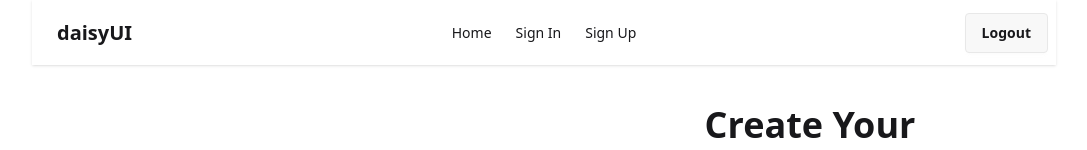
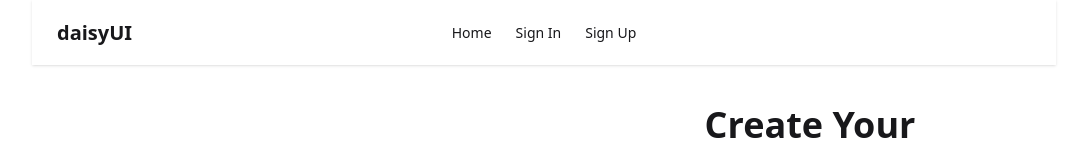
Before and after one commit to aspinchakma/signin-signup-page-using-firebase, a React (Vite) app: page /signup in a window 1280 px wide. Shown: the top 150 px of the page, without its empty margins (96-1183 px from the left). Built offline with nearby package versions, Linux system fonts and the light colour scheme.

Commit message:
seupt userinfo

```diff
--- a/src/Components/Header.jsx
+++ b/src/Components/Header.jsx
@@ -2,7 +2,8 @@ import { signOut } from "firebase/auth";
 import { NavLink } from "react-router-dom";
 import auth from "../firebase_init";
 
-const Header = () => {
+const Header = ({ userInfo }) => {
+  console.log(userInfo);
   const links = (
     <>
       <li>
@@ -56,9 +57,17 @@ const Header = () => {
         <ul className="menu menu-horizontal px-1">{links}</ul>
       </div>
       <div className="navbar-end">
-        <a onClick={handleLogOut} className="btn">
-          Logout
-        </a>
+        {userInfo ? (
+          <div>
+            {" "}
+            <p>Welcome, </p>
+            <a onClick={handleLogOut} className="btn">
+              Logout
+            </a>
+          </div>
+        ) : (
+          ""
+        )}
       </div>
     </div>
   );
--- a/src/Components/Root.jsx
+++ b/src/Components/Root.jsx
@@ -1,13 +1,15 @@
+import { useState } from "react";
 import { Outlet } from "react-router-dom";
 import Footer from "./Footer";
 import Header from "./Header";
 
 const Root = () => {
+  const [userInfo, setUserInfo] = useState(null);
   return (
     <div className="min-h-screen flex flex-col lg:w-[80%] mx-auto w-[90%]">
-      <Header />
+      <Header userInfo={userInfo} />
       <div className="flex-1">
-        <Outlet />
+        <Outlet context={setUserInfo} />
       </div>
       <Footer />
     </div>
--- a/src/Components/SignIn.jsx
+++ b/src/Components/SignIn.jsx
@@ -8,10 +8,11 @@ import {
 } from "firebase/auth";
 import { useState } from "react";
 import { FaFacebookF, FaGoogle, FaTwitter } from "react-icons/fa";
-import { NavLink } from "react-router-dom";
+import { NavLink, useOutletContext } from "react-router-dom";
 import auth from "../firebase_init";
 
 const SignIn = () => {
+  const setUserInfo = useOutletContext();
   const [error, setError] = useState("");
   const [success, setSuccess] = useState("");
   const [user, setUser] = useState({
@@ -41,12 +42,14 @@ const SignIn = () => {
       setError("Accept Terms And Conditions");
       return;
     }
-    console.log(user);
+
     signInWithEmailAndPassword(auth, user.email, user.password)
       .then((result) => {
         if (!result.user.emailVerified) {
           setError("verify Your Email");
         }
+        // if user verify their email then show information
+        setUserInfo(result.user);
       })
       .catch((err) => {
         setError(err.code);
@@ -69,7 +72,7 @@ const SignIn = () => {
   const facebookProvider = new FacebookAuthProvider();
   const handleFaceBookLogin = () => {
     signInWithPopup(auth, facebookProvider).then((result) => {
-      console.log(result.user);
+      setUser(result.user);
     });
   };
 
@@ -78,7 +81,7 @@ const SignIn = () => {
   const handleLoginWithGoogle = () => {
     signInWithPopup(auth, googleProvider)
       .then((result) => {
-        console.log(result.user);
+        setUser(result.user);
       })
       .catch((err) => {
         console.log(err.code);
@@ -88,7 +91,7 @@ const SignIn = () => {
   const handleLoginWithTwitter = () => {
     signInWithPopup(auth, twitterProvider)
       .then((result) => {
-        console.log(result.user);
+        setUser(result.user);
       })
       .catch((err) => {
         console.log(err.code);
--- a/src/Components/SignUp.jsx
+++ b/src/Components/SignUp.jsx
@@ -6,7 +6,7 @@ import {
   updateProfile,
 } from "firebase/auth";
 import { useState } from "react";
-import { NavLink } from "react-router-dom";
+import { NavLink, useOutletContext } from "react-router-dom";
 import auth from "./../firebase_init";
 
 const SignUp = () => {
@@ -19,6 +19,8 @@ const SignUp = () => {
     password: "",
     checked: false,
   });
+
+  const setUserInfo = useOutletContext();
 
   // signin using google
   const googleProvider = new GoogleAuthProvider();
@@ -118,12 +120,15 @@ const SignUp = () => {
 
     // create user using email and password
     createUserWithEmailAndPassword(auth, user.email, user.password)
-      .then(() => {
+      .then((result) => {
         // console.log(result.user);
         // setSuccess("Successfully created!");
 
         // updating user name
         updateProfile(auth.currentUser, { displayName: user.name });
+
+        // set user
+        setUserInfo(result.user);
         // send email verificaiton
         sendEmailVerification(auth.currentUser).then(() =>
           setError("Email verification sent!")
```
